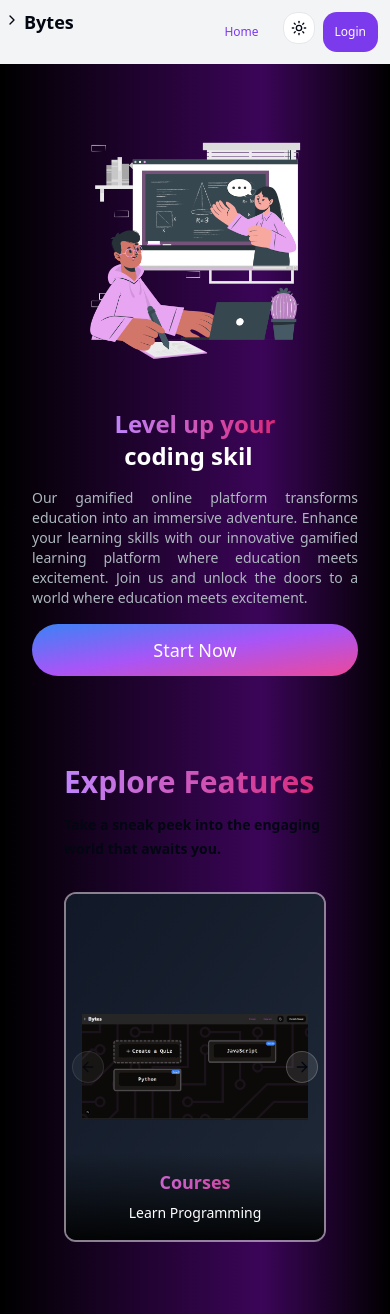
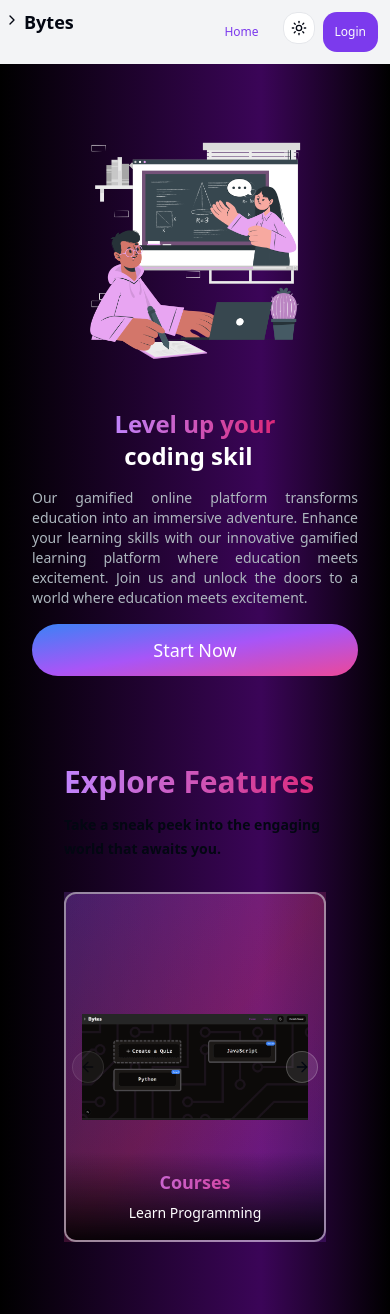
Before and after one commit to yunidh/bytes-online-quiz-learning, a Next.js app: page / in a window 390 px wide. Built offline with nearby package versions, Linux system fonts and the light colour scheme; no server answers.

Commit message:
fixed build errors- ready for productions

```diff
--- a/src/app/courses/page.js
+++ b/src/app/courses/page.js
@@ -62,7 +62,7 @@ async function getQuizData(user) {
   }
 }
 
-export default function courses() {
+export default function Courses() {
   const [quizzes, setQuizzes] = useState([]);
   const [loading, setLoading] = useState(true);
   const [editingQuiz, setEditingQuiz] = useState(null);
--- a/src/app/custom-components/landing_page/Cards.jsx
+++ b/src/app/custom-components/landing_page/Cards.jsx
@@ -128,17 +128,19 @@ const Cards = () => {
           initial="hidden"
           whileInView={"show"}
           viewport={{ once: false, amount: 0.2 }}
-          className="flex-1 lg:hidden mt-8"
+          className="flex-1 lg:hidden mt-8 bg-gradient-to-br from-purple-500/20 via-pink-500/20 to-purple-600/20"
         >
           <Carousel className="w-full max-w-lg mx-auto">
             <CarouselContent>
               {carouselItems.map((item) => (
                 <CarouselItem key={item.id}>
                   <div className="relative overflow-hidden border-2 border-white/50 rounded-xl w-full h-[350px] md:h-[400px]">
-                    <div className="w-full h-full flex items-center justify-center bg-gradient-to-br from-gray-900 to-gray-800 p-4">
+                    <div className="w-full h-full flex items-center justify-center bg-gradient-to-br from-purple-500/20 via-pink-500/20 to-purple-600/20 p-4">
                       {item.isMain ? (
-                        <img
+                        <Image
                           src={item.image}
+                          width={320}
+                          height={320}
                           className="max-w-full max-h-full object-contain"
                           alt={item.title}
                         />
--- a/src/app/custom-components/lessons/create_quiz_card.jsx
+++ b/src/app/custom-components/lessons/create_quiz_card.jsx
@@ -243,7 +243,16 @@ export const CreateQuizCard = memo(function CreateQuizCard({ onQuizCreated }) {
     } finally {
       setIsSaving(false);
     }
-  }, [quizTitle, questions, currentQuestionIndex, discardQuiz, onQuizCreated]);
+  }, [
+    quizTitle,
+    questions,
+    currentQuestionIndex,
+    discardQuiz,
+    onQuizCreated,
+    user.displayName,
+    user.email,
+    user.uid,
+  ]);
 
   // Move current question outside to avoid recalculation
   const currentQuestion = questions[currentQuestionIndex];
```
